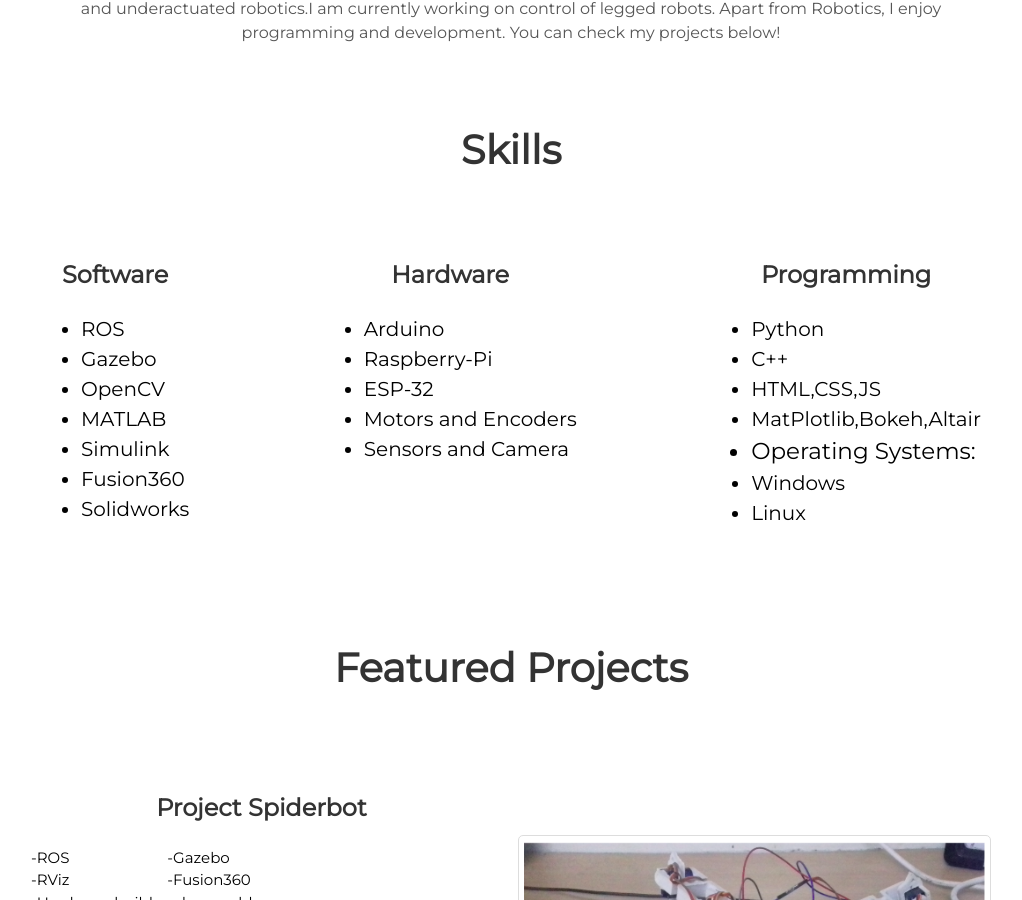
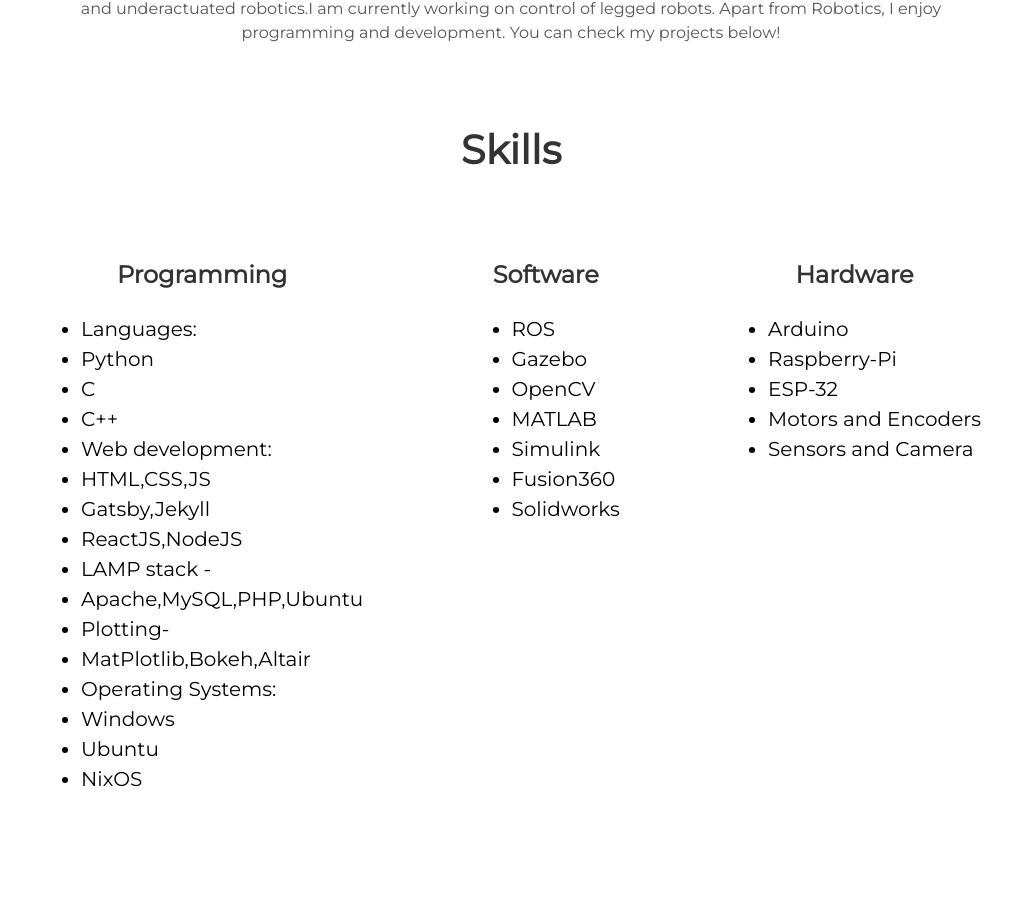
Before and after one commit to bs2603/website, a Jekyll site: the page built from index.html, in a window 1280 px wide and 900 px high, scrolled down 1084 px. Shown: the whole window, without its empty margins (129-1151 px from the left). Built offline with Jekyll 4.4.1, drawn with Linux system fonts in a browser that asks for light colours; some of the changed text lies outside the part shown.

Commit message:
adds Intern data

```diff
--- a/_includes/about.html
+++ b/_includes/about.html
@@ -4,6 +4,29 @@
 </div>
 <h1>Skills</h1>
 <div class="user">
+    <div class="tech">
+    <h3>Programming</h3>
+    <ul style="color:Black;font-size:20px;text-align:left">
+      <li>Languages:</li>
+      <li >Python</li>
+      <li>C</li>
+      <li>C++</li>
+      <li>Web development:</li>
+      <li>HTML,CSS,JS</li>
+      <li>Gatsby,Jekyll</li>
+      <li>ReactJS,NodeJS</li>
+      <li>LAMP stack -</li>
+      <li>Apache,MySQL,PHP,Ubuntu</li>
+      <li>Plotting-</li>
+      <li>MatPlotlib,Bokeh,Altair</li>
+      <li>Operating Systems:</li>
+      <li>Windows</li>
+      <li>Ubuntu</li>
+      <li>NixOS</li>
+    </ul>
+
+  </div>
+
   <div class="tech">
     <h3>Software</h3>
     <ul style="color:Black;font-size:20px;text-align:left">
@@ -27,40 +48,9 @@
       <li >ESP-32</li>
       <li >Motors and Encoders</li>
       <li >Sensors and Camera</li>
-      <!-- <li >Fusion360</li>
-      <li >Solidworks</li> -->
+
     </ul>
-    <!-- <h2>Hardware</h2>
-    <h3>Arduino</h3>
-    <h3>Raspberry-Pi</h3>
-    <h3>ESP-32</h3>
-    <h3>Motors and Encoders</h3>
-    <h3>Sensors and Camera</h3> -->
 
-    <!-- #<p>Mumblecore hexagon kombucha, pitchfork four loko raclette intelligentsia master cleanse.
-      #Vinyl XOXO lumbersexual</p> -->
   </div>
-  <div class="tech">
-    <h3>Programming</h3>
-    <ul style="color:Black;font-size:20px;text-align:left">
-      <li >Python</li>
-      <li >C++</li>
-      <li>HTML,CSS,JS</li>
-      <li>MatPlotlib,Bokeh,Altair</li>
-      <li style="color:Black;font-size:23px;text-align:left" >Operating Systems:</li>
-      <li >Windows</li>
-      <li >Linux</li>
-      <!-- <li >Fusion360</li>
-      <li >Solidworks</li> -->
-    </ul>
-    <!-- <h2>Programming</h2>
-    <h3>Reinforement Learning</h3>
-    <h3>Python</h3>
-    <h3>C++</h3>
-    <h3>Operating Systems</h3>
-    <h4>Windows</h4>
-    <h4>Linux</h4> -->
-    <!-- #<p>Mumblecore hexagon kombucha, pitchfork four loko raclette intelligentsia master cleanse.
-      #Vinyl XOXO lumbersexual</p> -->
-  </div>
+
 </div>
--- a/_includes/header.html
+++ b/_includes/header.html
@@ -6,7 +6,7 @@
       </h1>
       <div class="header-icons">
         <a aria-label="Send email" href="mailto:bhavyas2603@gmail.com"><i class="icon fa fa-envelope"></i></a>
-        <!-- <a aria-label="My Github" target="_blank" href="https://github.com/bs2603"><i class="icon fa fa-github-alt" aria-hidden="true"></i></a> -->
+
 
 <!-- =========================================Phone Icon popup==================================== -->
 
--- a/_includes/projects.html
+++ b/_includes/projects.html
@@ -1,6 +1,34 @@
 <div class="user-details">
   <h1> Featured Projects </h1>
 </div>
+
+<!-- =================================Takshila======================================= -->
+
+<div class="user-projects">
+  <div class="images-right">
+    <h2>           </h2>
+    <img alt="Intern - Takshila University" src="{{ "/assets/img/Takshila.jpg" | prepend: site.baseurl }}" />
+  </div>
+  <div class="contents">
+    <h3>SDE Intern - Takshila Learning</h3>
+
+    <p style="font-size:15px;color:black;text-align:left">
+        -LAMP Stack    &emsp;&emsp;&emsp;&emsp; -Linux,Apache,MySQL,PHP<br>
+        -AWS S3    &emsp;&emsp;&emsp;&emsp;&emsp;&emsp;  -Gatsby<br>
+        -NodeJS,ReactJS<br>
+        -Full stack web development
+
+
+    </p>
+    <p style="font-size:15px;color:black;text-align:justify;">
+      Currently working on Software based web development at the Edu tech startup <a href="https://www.takshilalearning.com/">
+      Takshila University</a>. I am working on rebuilding the website ground up, both frontend and backend.
+     </p>
+    <a class="project-link" href="https://www.takshilalearning.com/">Check it out</a>
+  </div>
+</div>
+
+<!-- =================================BIPED======================================= -->
 
 <!-- =================================SpiderBot======================================= -->
 
```
Also changed, not shown: other parts of _includes/about.html (+0 -2 lines), other parts of _includes/projects.html (+1 -1 lines), assets/img/Takshila.jpg (added).
